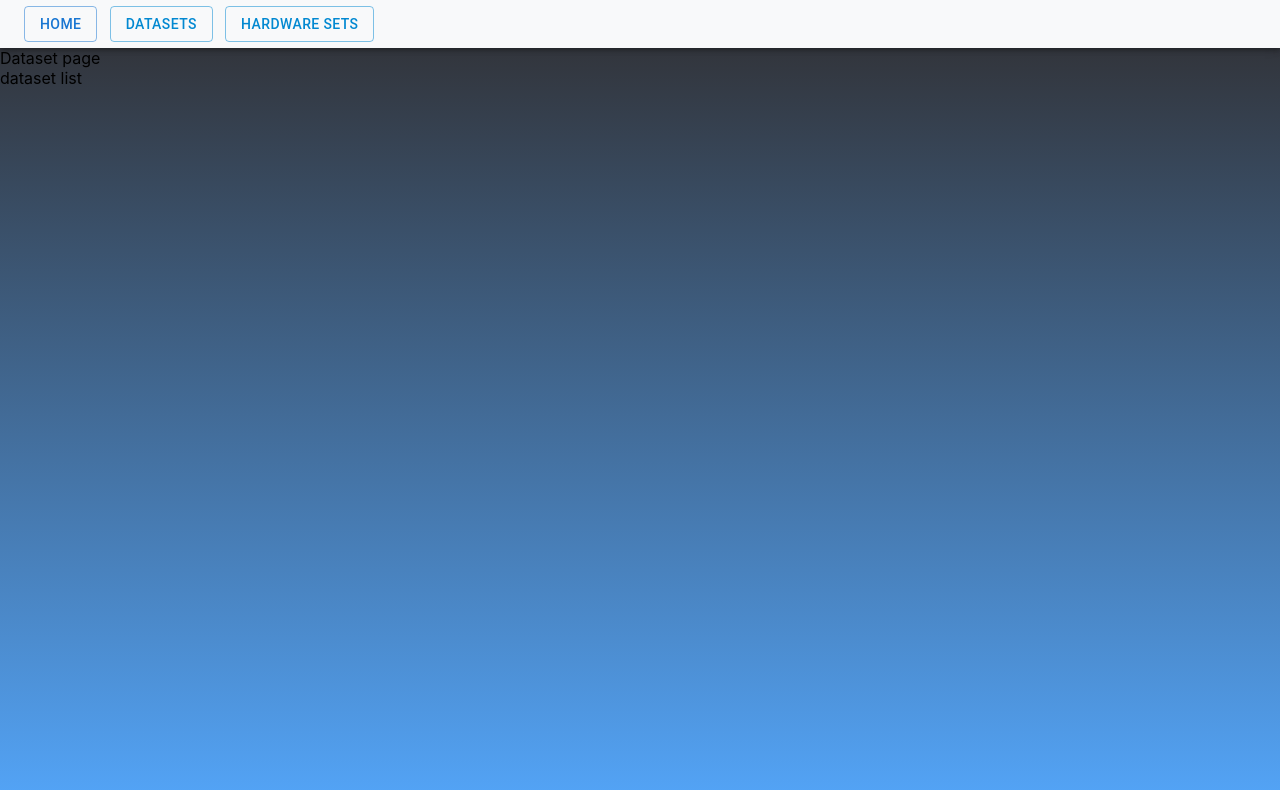
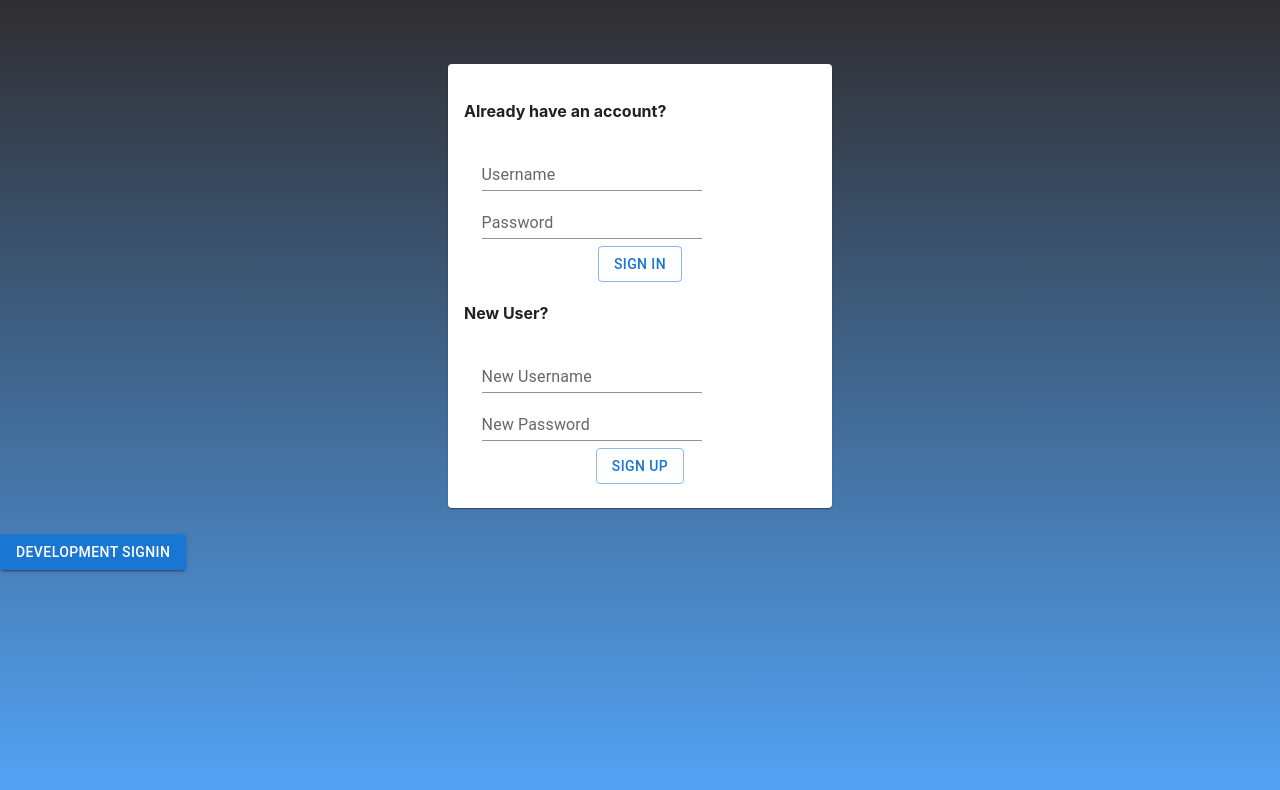
Before and after one commit to SoftwareDesignLab-Fall21-Project/ReactProject, a React (Create React App) app: page /datasets in a window 1280 px wide. Shown: the top 790 px of the page. Built offline with nearby package versions, Linux system fonts and the light colour scheme.

Commit message:
sign up frontend

```diff
--- a/src/App.js
+++ b/src/App.js
@@ -1,12 +1,42 @@
 import './App.css';
 import { BrowserRouter as Router, Switch, Route } from 'react-router-dom';
+import React, { useState, useEffect } from 'react';
 import NavBar from "./components/navBar";
 import Landing from "./pages/Landing";
 import DatasetPage from "./pages/DatasetPage";
 import HardwarePage from './pages/HardwarePage';
+import {Card, CardHeader, Button, CardContent, TextField} from "@mui/material";
 
 
 function App() {
+
+    const [signin, setSignin] = useState(false);
+
+    if(!signin){
+        return (
+            <div>
+                <Card className="sign-in-dialog">
+                    <CardContent>
+                        <h4>Already have an account?</h4>
+                        <TextField className="username-password" id="standard-basic" label="Username" variant="standard" />
+                        <TextField className="username-password" id="standard-basic" label="Password" variant="standard" />
+                        <div id="button-wrapper">
+                            <Button id="login-button" variant="outlined">Sign In</Button>
+                        </div>
+                        <h4>New User?</h4>
+                        <TextField className="username-password" id="standard-basic" label="New Username" variant="standard" />
+                        <TextField className="username-password" id="standard-basic" label="New Password" variant="standard" />
+                        <div id="button-wrapper">
+                            <Button id="login-button" variant="outlined">Sign Up</Button>
+                        </div>
+                    </CardContent>
+                </Card>
+                <Button id="login-button" variant="contained" onClick={() => {
+                    setSignin(true);
+                }}>Development Signin</Button>
+            </div>
+        );
+    }else{
         return (
             <>
                 <Router>
@@ -16,7 +46,9 @@ function App() {
                     </div>
                     <Switch>
                         <Route path="/" exact component={Landing} />
-                    <Route path="/datasets" exact component={DatasetPage}/>
+                        <Route path="/datasets">
+                            <DatasetPage/>
+                        </Route>
                         <Route path="/hardware" exact component={HardwarePage}/>
                     </Switch>
 
@@ -27,4 +59,7 @@ function App() {
         );
     }
 
+
+}
+
 export default App;
--- a/src/pages/Landing.css
+++ b/src/pages/Landing.css
@@ -18,3 +18,12 @@
 .username-password{
     margin-left: 5% !important;
 }
+
+#button-wrapper{
+    display: flex;
+    justify-content: center;
+}
+
+#login-button{
+    margin-top: 2%;
+}
--- a/src/pages/Landing.js
+++ b/src/pages/Landing.js
@@ -5,22 +5,11 @@ import React, { useState, useEffect } from 'react';
 
 function Landing(){
 
-    const [color, setColor] = useState("green");
 
     return (
-        <div>
-            <Card className="sign-in-dialog">
-                <CardContent>
-                    <h4>Already have an account?</h4>
-                    <TextField className="username-password" id="standard-basic" label="Username" variant="standard" />
-                    <TextField className="username-password" id="standard-basic" label="Password" variant="standard" />
-                    <h4>New User?</h4>
-                    <TextField className="username-password" id="standard-basic" label="New Username" variant="standard" />
-                    <TextField className="username-password" id="standard-basic" label="New Password" variant="standard" />
-                </CardContent>
-            </Card>
-        </div>
+        <p>Landing</p>
     );
+
 }
 
 
```
Lines whose indentation alone changed are shown as unchanged.
